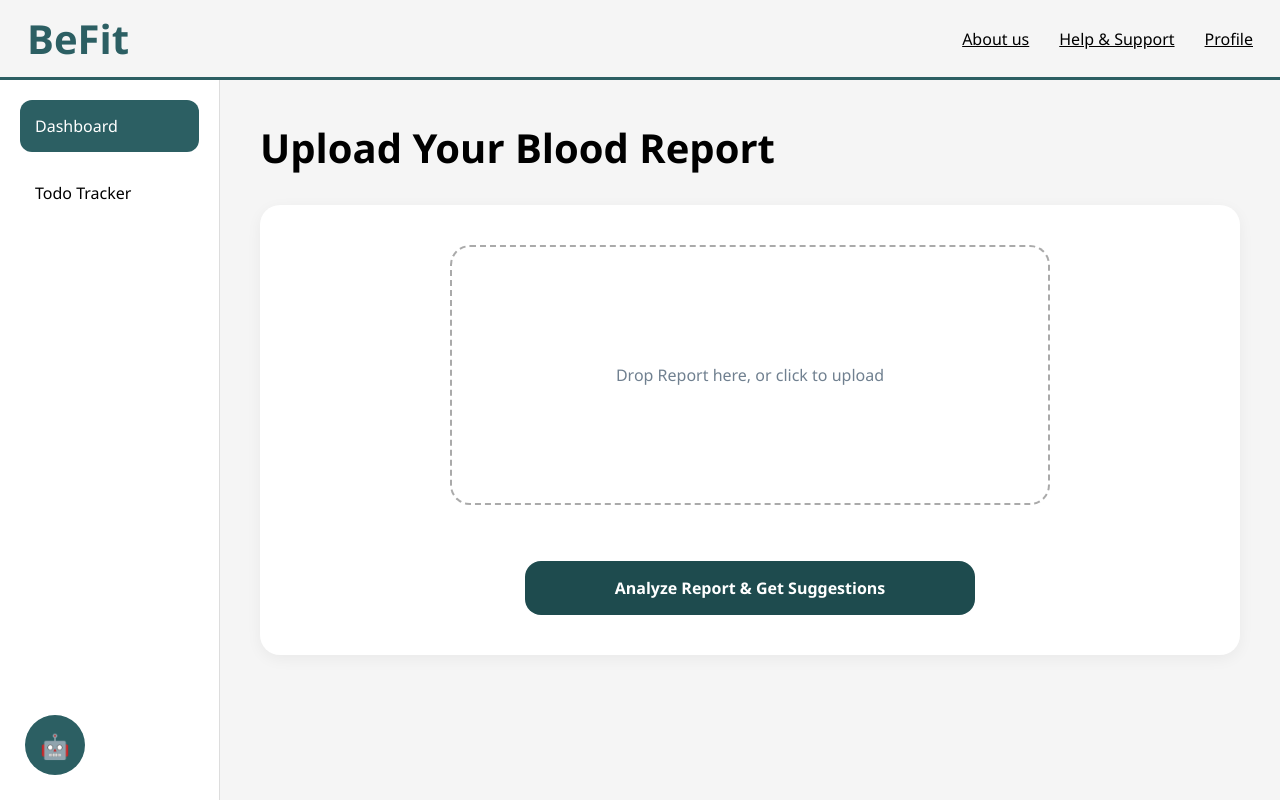
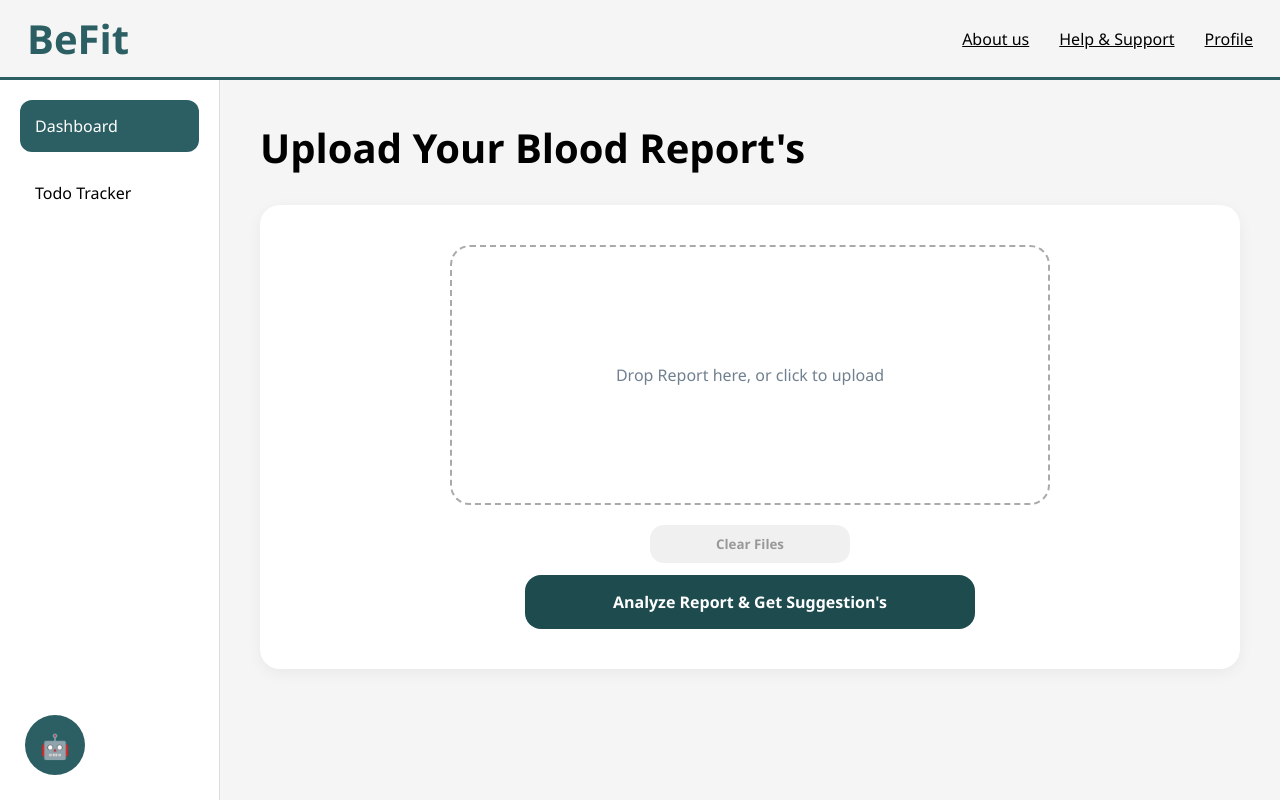
Before and after one commit to vishakhmv/BeFit, a React (Create React App) app in the folder blood-analyzer/: page /Home in a window 1280 px wide. Built offline with nearby package versions, Linux system fonts and the light colour scheme.

Commit message:
Added clear input button

```diff
--- a/blood-analyzer/src/Home.css
+++ b/blood-analyzer/src/Home.css
@@ -104,18 +104,26 @@
   font-size: 0.85rem;
   color: #333;
 }
-.upload-btn {
-  margin-left: 25%;
-  width: 50%;
-  padding: 12px;
-  border-radius: 16px;
+
+.clear-btn {
+  margin: 0 auto 12px;
+  width: 200px;
+  padding: 10px;
+  border-radius: 14px;
   border: none;
-  background: darkgrey;
-  color: black;
-  font-size: 1rem;
+  background: #e3e3e3;
+  color: #333;
   font-weight: 600;
   cursor: pointer;
-  margin-bottom: 1rem;
+}
+
+.clear-btn:hover {
+  background: #d0d0d0;
+}
+
+.clear-btn:disabled {
+  opacity: 0.5;
+  cursor: not-allowed;
 }
 
 .analyze-btn {
--- a/blood-analyzer/src/Home.js
+++ b/blood-analyzer/src/Home.js
@@ -3,6 +3,9 @@ import { useState } from "react";
 
 export default function Home() {
   const [files, setFiles] = useState([]);
+  const clearFiles =() => {
+    setFiles([]);
+  };
 
   const handleDrop = (e) => {
     e.preventDefault();
@@ -38,7 +41,7 @@ export default function Home() {
           <div className="sidebar-item">Todo Tracker</div>
         </aside>
         <main className="main-content">
-          <h2>Upload Your Blood Report</h2>
+          <h2>Upload Your Blood Report's</h2>
           <div className="card">
               <div className="upload-box" onDrop={handleDrop} onDragOver={handleDragOver}>
                 <label className="drop-zone">
@@ -51,8 +54,9 @@ export default function Home() {
                   ))}
                 </ul>
               </div>
+              <button className="clear-btn" onClick={clearFiles} disabled={files.length===0}>Clear Files</button>
               <button className="analyze-btn">
-              Analyze Report & Get Suggestions
+              Analyze Report & Get Suggestion's
               </button>
           </div>
         </main>
```
